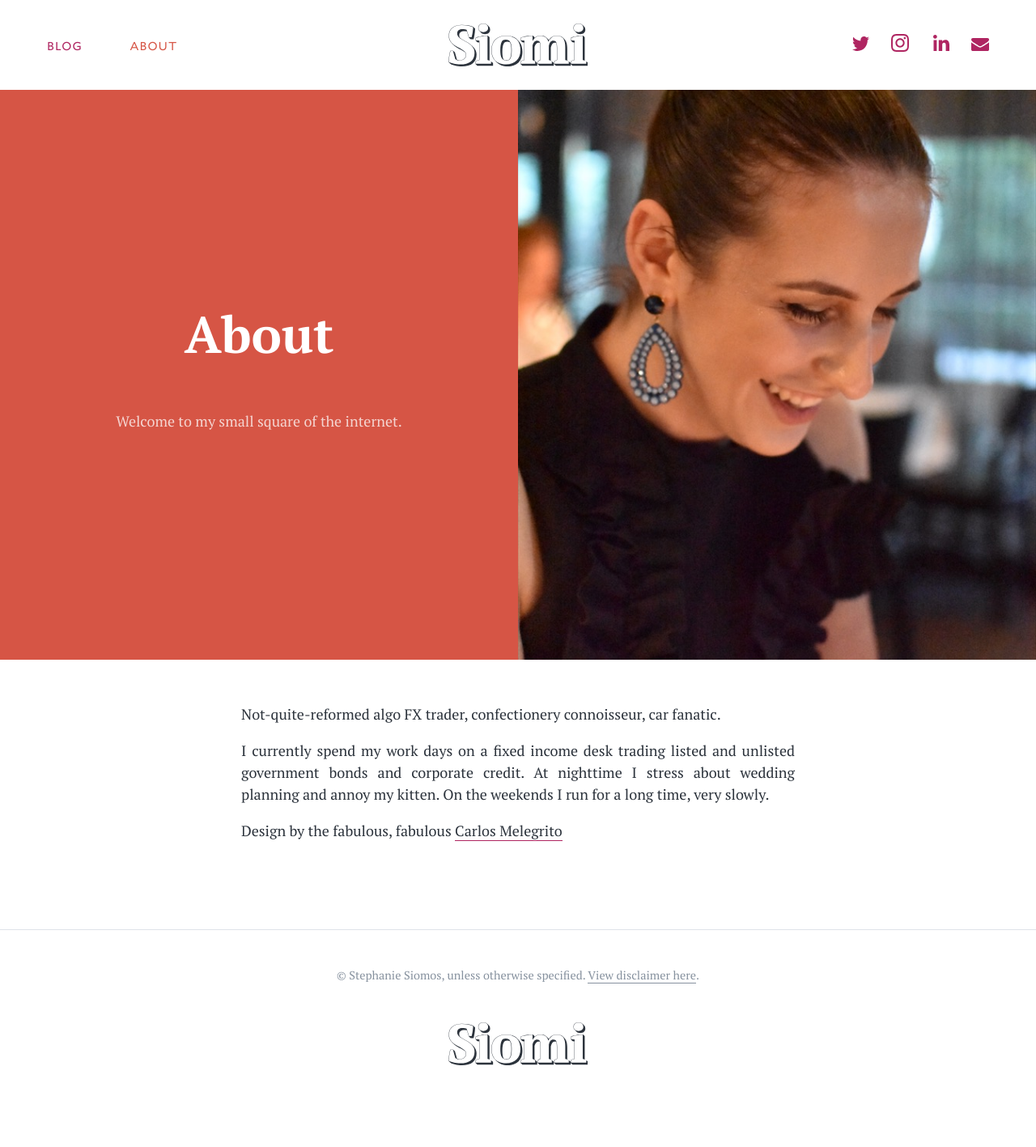
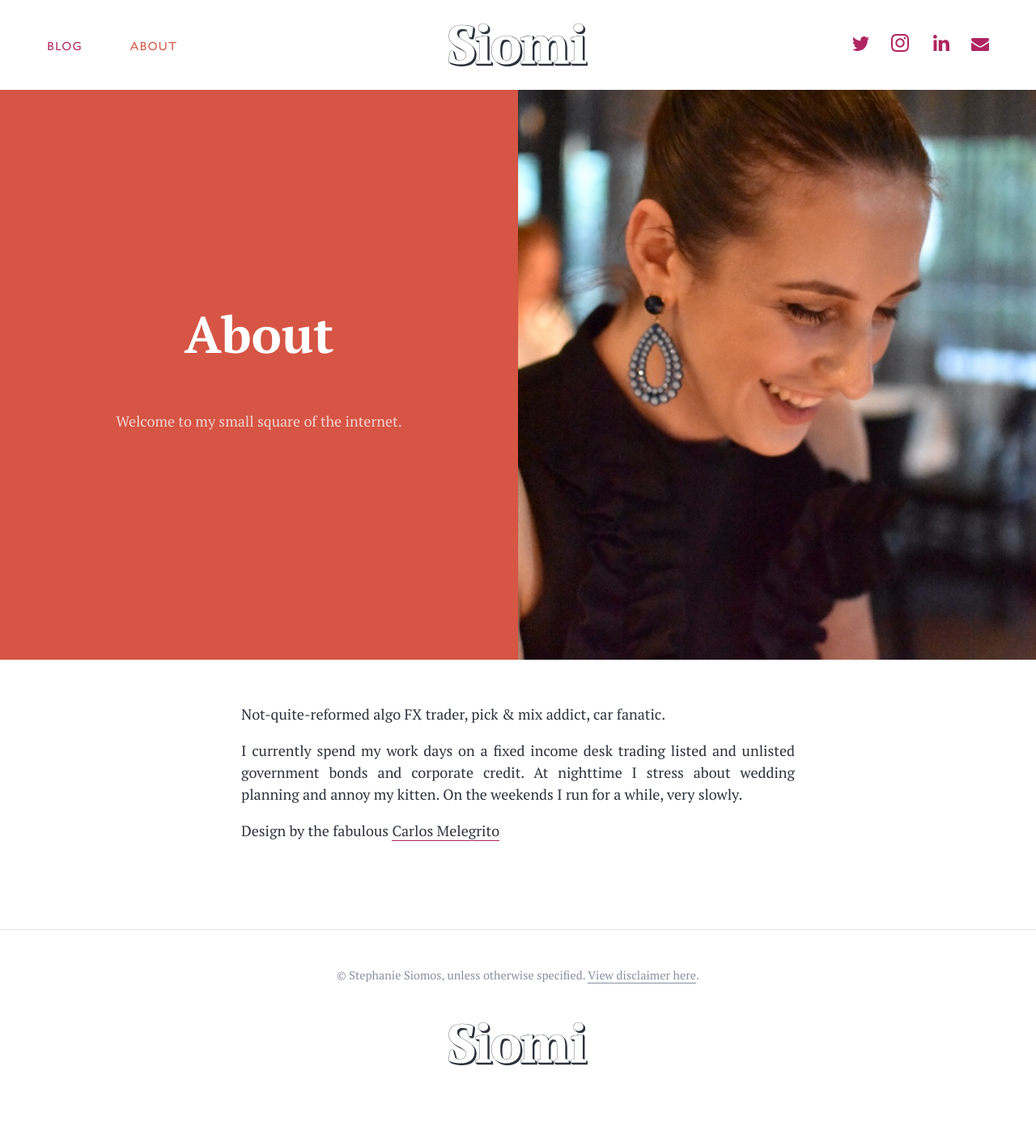
Before and after one commit to cjmlgrto/siomi.net, a Jekyll site: the page built from about.markdown, in a window 1280 px wide. Shown: the whole page at 81% size. Built offline with Jekyll 4.4.1, drawn with Linux system fonts in a browser that asks for light colours.

Commit message:
Updated About

```diff
--- a/about.markdown
+++ b/about.markdown
@@ -6,8 +6,8 @@
 layout: default
 ---
 
-Not-quite-reformed algo FX trader, confectionery connoisseur, car fanatic.
+Not-quite-reformed algo FX trader, pick & mix addict, car fanatic.
 
-I currently spend my work days on a fixed income desk trading listed and unlisted government bonds and corporate credit. At nighttime I stress about wedding planning and annoy my kitten. On the weekends I run for a long time, very slowly.
+I currently spend my work days on a fixed income desk trading listed and unlisted government bonds and corporate credit. At nighttime I stress about wedding planning and annoy my kitten. On the weekends I run for a while, very slowly.
 
-Design by the fabulous, fabulous [Carlos Melegrito](https://carlos-m.com/)
+Design by the fabulous [Carlos Melegrito](https://carlos-m.com/)
```
